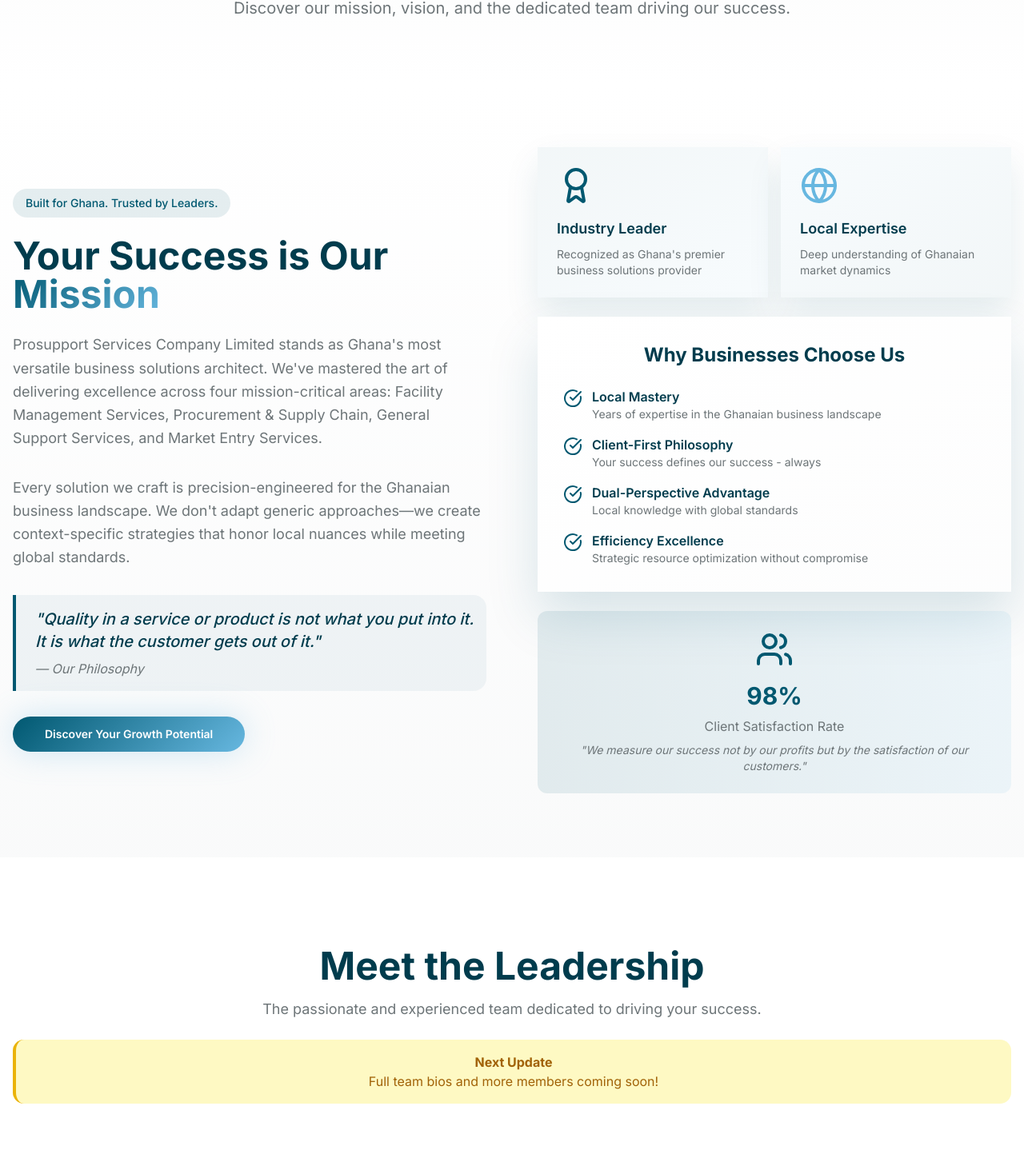
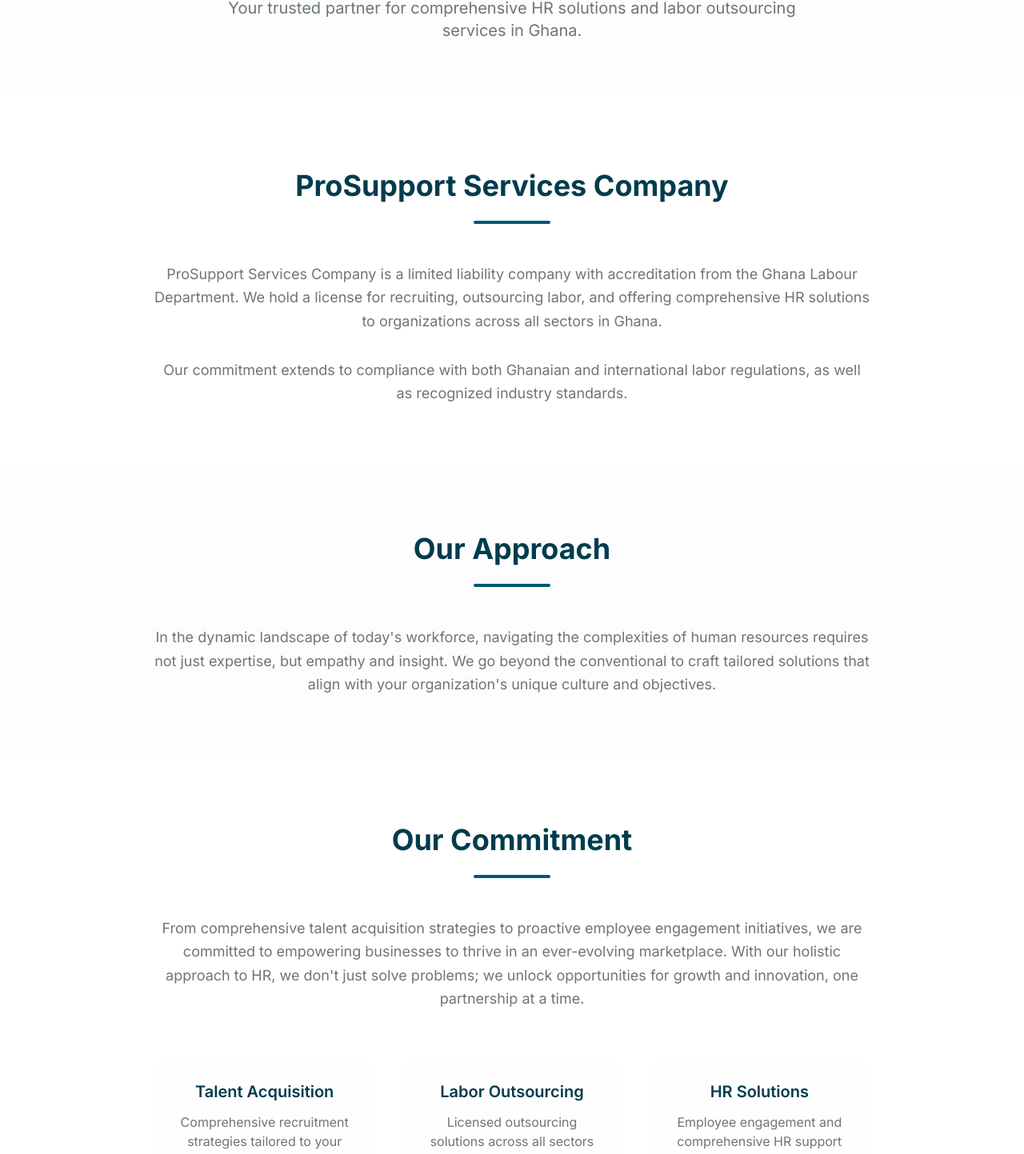
Before and after one commit to mckenzie-81/prosupport, a React (Vite) app: page /about in a window 1280 px wide. Shown: the part 208-1651 px from the top of the page at 80% size. Built offline with nearby package versions, Linux system fonts and the light colour scheme.

Commit message:
about section revamp

```diff
--- a/src/pages/AboutUs.tsx
+++ b/src/pages/AboutUs.tsx
@@ -1,4 +1,3 @@
-
 import AboutSection from "@/components/AboutSection";
 import TeamSection from "@/components/TeamSection";
 
@@ -11,16 +10,91 @@
         <div className="container mx-auto px-4 text-center">
           <h1 className="text-4xl lg:text-6xl font-bold mb-4">About Us</h1>
           <p className="text-xl text-muted-foreground max-w-3xl mx-auto">
-            Discover our mission, vision, and the dedicated team driving our success.
+            Your trusted partner for comprehensive HR solutions and labor outsourcing services in Ghana.
           </p>
         </div>
       </section>
 
-      {/* About Section Content */}
-      <AboutSection />
+      {/* Company Overview */}
+      <section className="py-20 bg-background">
+        <div className="container mx-auto px-4">
+          <div className="max-w-4xl mx-auto">
+            <div className="text-center mb-12">
+              <h2 className="text-3xl lg:text-4xl font-bold mb-6">ProSupport Services Company</h2>
+              <div className="w-24 h-1 bg-primary mx-auto rounded-full mb-8"></div>
+            </div>
 
-      {/* Team Section */}
-      <TeamSection />
+            <div className="prose prose-lg max-w-none text-center">
+              <p className="text-lg text-muted-foreground leading-relaxed mb-8">
+                ProSupport Services Company is a limited liability company with accreditation from the Ghana Labour Department.
+                We hold a license for recruiting, outsourcing labor, and offering comprehensive HR solutions to organizations
+                across all sectors in Ghana.
+              </p>
+              <p className="text-lg text-muted-foreground leading-relaxed">
+                Our commitment extends to compliance with both Ghanaian and international labor regulations,
+                as well as recognized industry standards.
+              </p>
+            </div>
+          </div>
+        </div>
+      </section>
+
+      {/* Our Approach */}
+      <section className="py-20 bg-muted/20">
+        <div className="container mx-auto px-4">
+          <div className="max-w-4xl mx-auto">
+            <div className="text-center mb-12">
+              <h2 className="text-3xl lg:text-4xl font-bold mb-6">Our Approach</h2>
+              <div className="w-24 h-1 bg-primary mx-auto rounded-full mb-8"></div>
+            </div>
+
+            <div className="prose prose-lg max-w-none text-center">
+              <p className="text-lg text-muted-foreground leading-relaxed">
+                In the dynamic landscape of today's workforce, navigating the complexities of human resources
+                requires not just expertise, but empathy and insight. We go beyond the conventional to craft
+                tailored solutions that align with your organization's unique culture and objectives.
+              </p>
+            </div>
+          </div>
+        </div>
+      </section>
+
+      {/* Our Commitment */}
+      <section className="py-20 bg-background">
+        <div className="container mx-auto px-4">
+          <div className="max-w-4xl mx-auto">
+            <div className="text-center mb-12">
+              <h2 className="text-3xl lg:text-4xl font-bold mb-6">Our Commitment</h2>
+              <div className="w-24 h-1 bg-primary mx-auto rounded-full mb-8"></div>
+            </div>
+
+            <div className="prose prose-lg max-w-none text-center">
+              <p className="text-lg text-muted-foreground leading-relaxed">
+                From comprehensive talent acquisition strategies to proactive employee engagement initiatives,
+                we are committed to empowering businesses to thrive in an ever-evolving marketplace.
+                With our holistic approach to HR, we don't just solve problems; we unlock opportunities
+                for growth and innovation, one partnership at a time.
+              </p>
+            </div>
+
+            {/* Key Services Highlights */}
+            <div className="grid grid-cols-1 md:grid-cols-3 gap-8 mt-16">
+              <div className="text-center p-6 rounded-lg bg-muted/10">
+                <h3 className="text-xl font-semibold mb-3">Talent Acquisition</h3>
+                <p className="text-muted-foreground">Comprehensive recruitment strategies tailored to your needs</p>
+              </div>
+              <div className="text-center p-6 rounded-lg bg-muted/10">
+                <h3 className="text-xl font-semibold mb-3">Labor Outsourcing</h3>
+                <p className="text-muted-foreground">Licensed outsourcing solutions across all sectors</p>
+              </div>
+              <div className="text-center p-6 rounded-lg bg-muted/10">
+                <h3 className="text-xl font-semibold mb-3">HR Solutions</h3>
+                <p className="text-muted-foreground">Employee engagement and comprehensive HR support</p>
+              </div>
+            </div>
+          </div>
+        </div>
+      </section>
 
     </div>
   );
```
